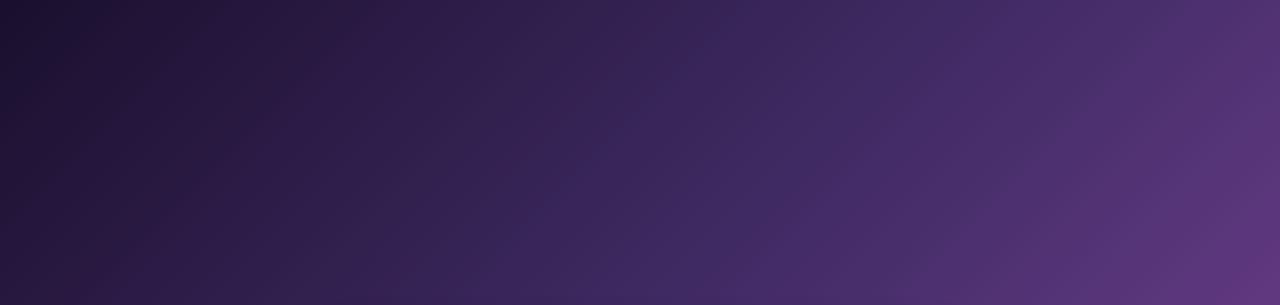
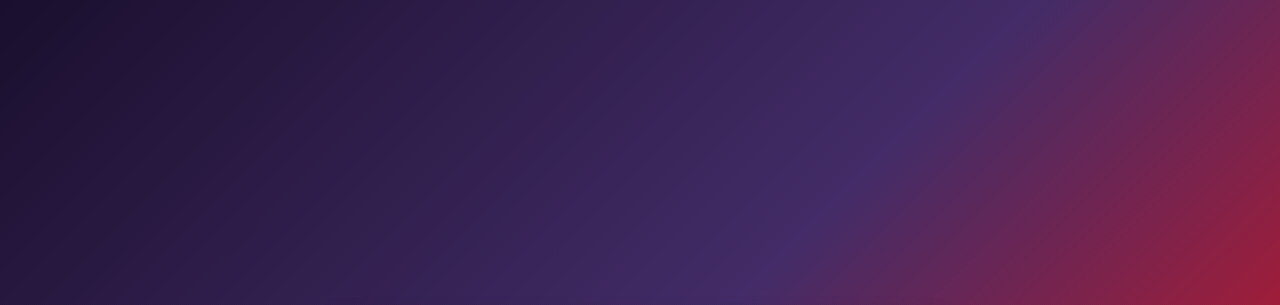
Before and after one commit to sortinghat458-beep/Sorting-Hat-Quiz, a website: page index.html in a window 1280 px wide. Shown: the top 305 px of the page. Drawn offline with Linux system fonts and the light colour scheme.

Commit message:
Update style.css

```diff
--- a/style.css
+++ b/style.css
@@ -19,7 +19,7 @@
 body {
     font-family: 'Arial', sans-serif;
     min-height: 100vh;
-    background: linear-gradient(135deg, #1a0f2e, #432c67, #7b4397);
+    background: linear-gradient(135deg, #1a0f2e, #432c67, #f21010);
     display: flex;
     justify-content: center;
     align-items: center;
```
